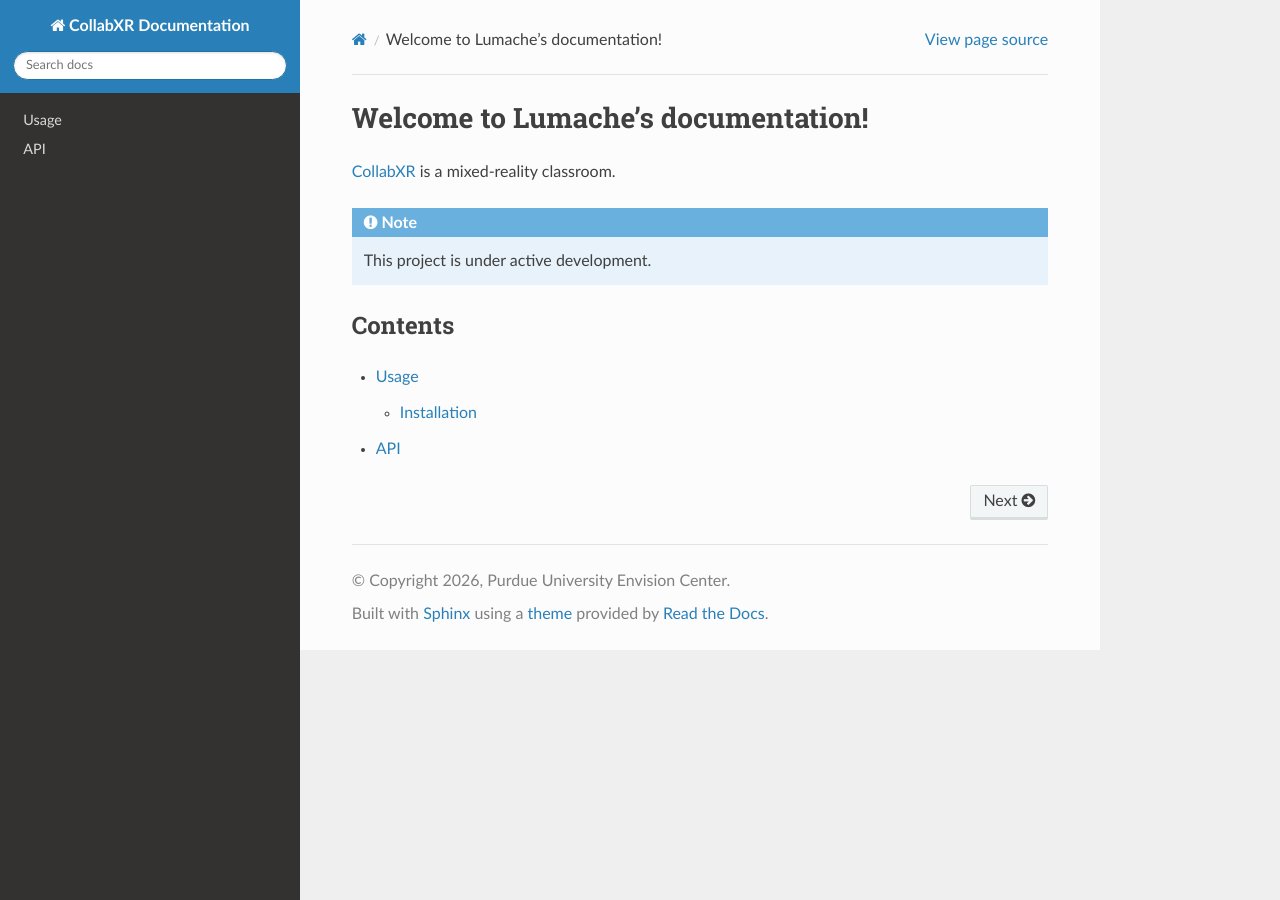
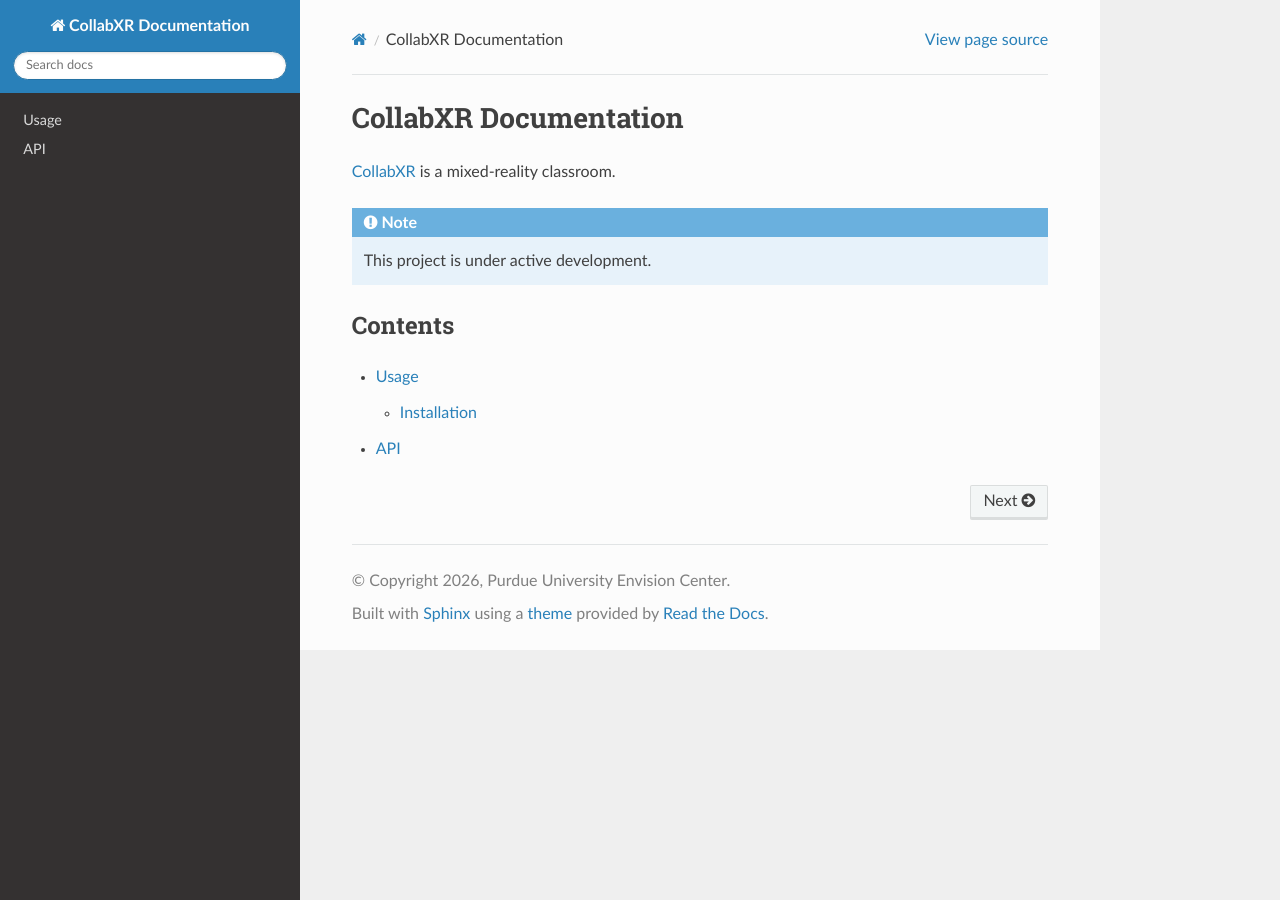
Before and after one commit to Envision-Center/CollabXR-Documentation, a Sphinx documentation site: the page built from docs/source/index.rst, in a window 1280 px wide. Built offline with Sphinx 7.4.7 and the Read the Docs theme 3.1.0, drawn with Linux system fonts in a browser that asks for light colours.

```diff
--- a/docs/source/index.rst
+++ b/docs/source/index.rst
@@ -1,4 +1,4 @@
-Welcome to Lumache's documentation!
+CollabXR Documentation
 ===================================
 
 `CollabXR`_ is a mixed-reality classroom.
```
Also changed, not shown: README.rst (+14 -1 lines).
